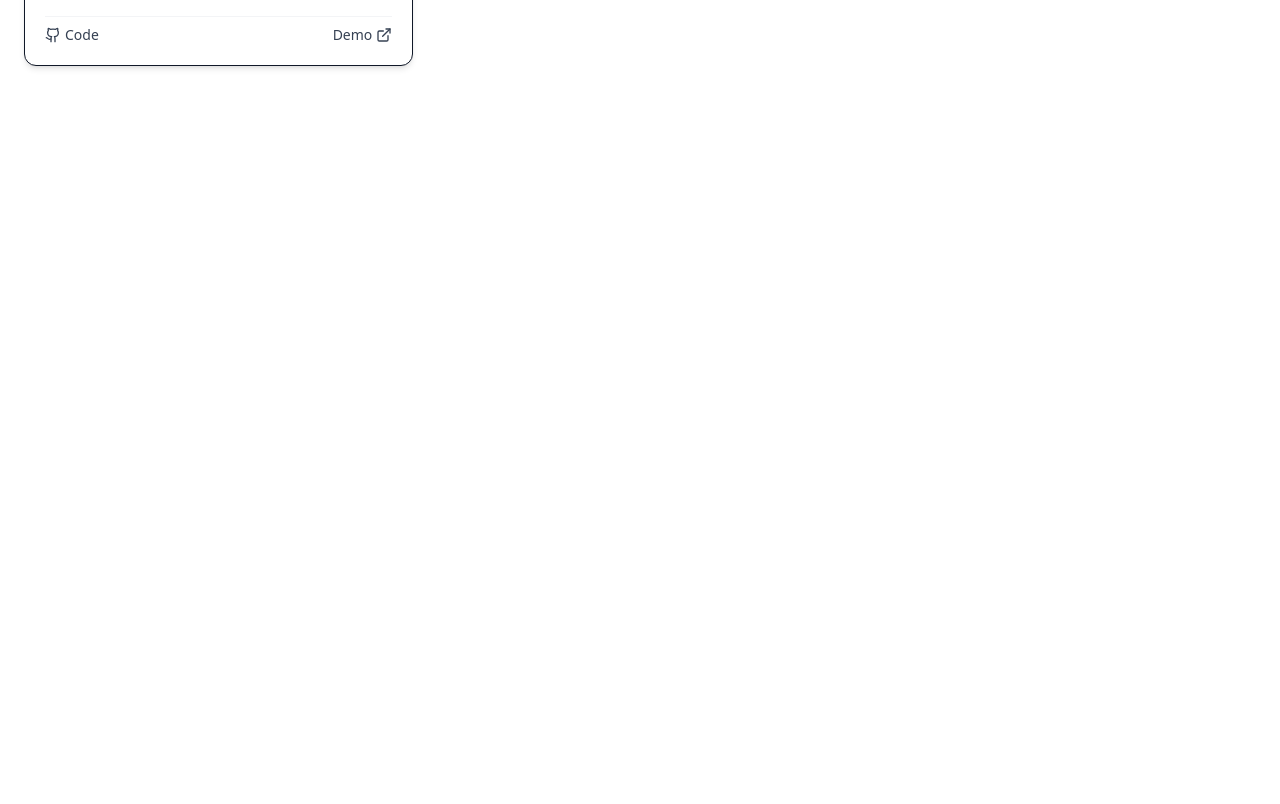
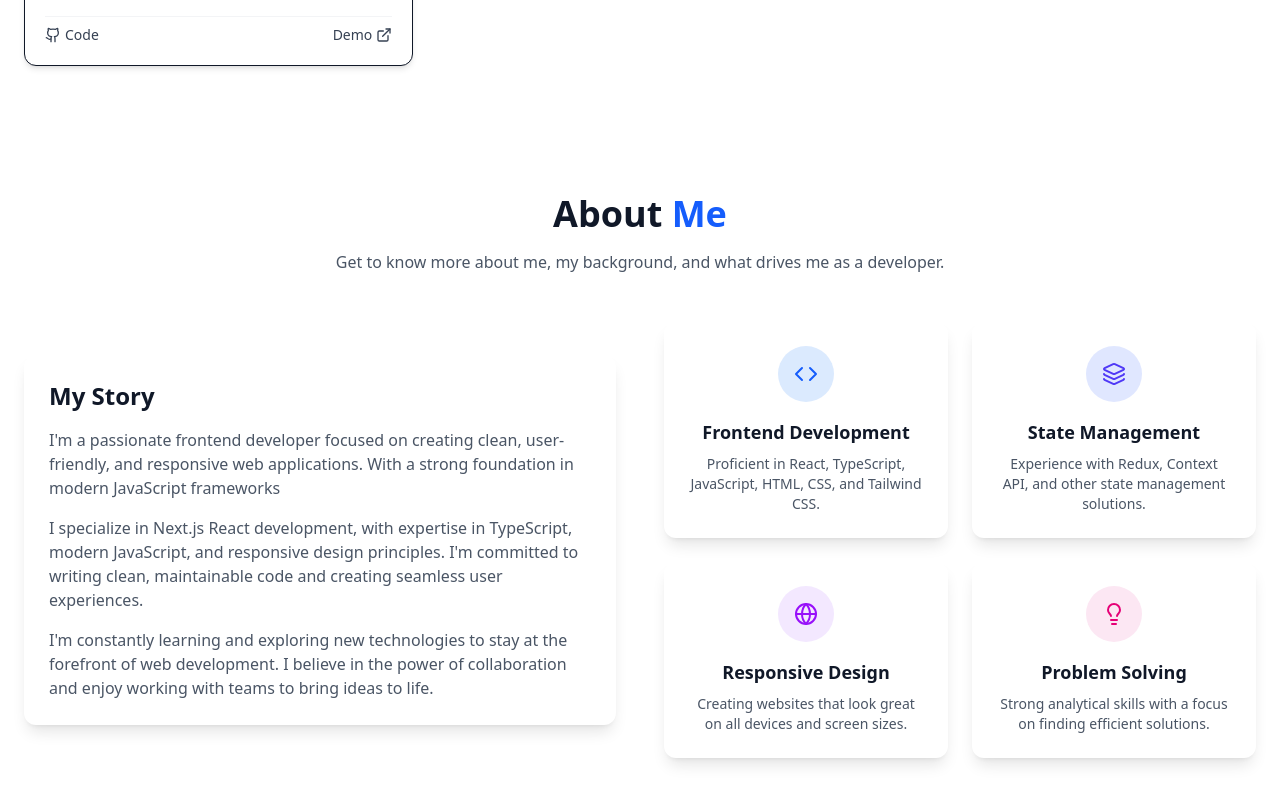
Before and after one commit to joejohn98/my-portfolio_, a Next.js app: page / in a window 1280 px wide. Shown: the part 2000-2804 px from the top of the page. Before the commit the page ends 2130 px from the top, so only its background shows below. Built offline with nearby package versions, Linux system fonts and the light colour scheme.

Commit message:
feat: Add About section
This commit introduces a new "About Me" section to the portfolio.

A new component, `About.tsx`, has been created to display a personal summary and highlight key skills like Frontend Development.

```diff
--- a/src/app/page.tsx
+++ b/src/app/page.tsx
@@ -2,6 +2,7 @@ import Hero from "@/sections/Hero";
 import Projects from "@/sections/Projects";
 
 import Header from "@/components/Header";
+import About from "@/sections/About";
 
 
 export default function Page() {
@@ -11,6 +12,7 @@ export default function Page() {
       <main>
         <Hero />
         <Projects />
+        <About />
       </main>
     </div>
   );
--- /dev/null
+++ b/src/sections/About.tsx
@@ -0,0 +1,117 @@
+import { Code, Globe, Lightbulb, Layers } from "lucide-react";
+import { NextPage } from "next";
+
+const About: NextPage = () => {
+  return (
+    <section id="about" className="py-16">
+      <div className="container mx-auto px-4 md:px-6">
+        <div className="text-center mb-12 animate-slide-up">
+          <h2 className="text-3xl md:text-4xl font-bold text-gray-900 dark:text-white mb-4">
+            About <span className="text-blue-600 dark:text-blue-400">Me</span>
+          </h2>
+          <p className="text-gray-600 dark:text-gray-300 max-w-2xl mx-auto">
+            Get to know more about me, my background, and what drives me as a
+            developer.
+          </p>
+        </div>
+
+        <div className="grid grid-cols-1 lg:grid-cols-2 gap-12 items-center">
+          <div className="animate-slide-up delay-100">
+            <div className="bg-white dark:bg-[#020817] border border-transparent dark:border-gray-700 rounded-xl p-6 shadow-lg">
+              <h3 className="text-2xl font-bold text-gray-900 dark:text-white mb-4">
+                My Story
+              </h3>
+              <p className="text-gray-600 dark:text-gray-300 mb-4">
+                I&#39;m a passionate frontend developer focused on creating
+                clean, user-friendly, and responsive web applications. With a
+                strong foundation in modern JavaScript frameworks
+              </p>
+              <p className="text-gray-600 dark:text-gray-300 mb-4">
+                I specialize in Next.js React development, with expertise in
+                TypeScript, modern JavaScript, and responsive design principles.
+                I&#39;m committed to writing clean, maintainable code and
+                creating seamless user experiences.
+              </p>
+              <p className="text-gray-600 dark:text-gray-300">
+                I&#39;m constantly learning and exploring new technologies to
+                stay at the forefront of web development. I believe in the power
+                of collaboration and enjoy working with teams to bring ideas to
+                life.
+              </p>
+            </div>
+          </div>
+
+          <div className="animate-slide-up delay-200">
+            <div className="grid grid-cols-1 md:grid-cols-2 gap-6">
+              <div className="bg-white dark:bg-[#020817] rounded-xl p-6 shadow-lg flex flex-col items-center text-center transition-all duration-300 hover:shadow-xl hover:-translate-y-2">
+                <div className="bg-blue-100 dark:bg-blue-900/30 p-4 rounded-full mb-4">
+                  <Code
+                    size={24}
+                    className="text-blue-600 dark:text-blue-400"
+                  />
+                </div>
+                <h4 className="text-lg font-bold text-gray-900 dark:text-white mb-2">
+                  Frontend Development
+                </h4>
+                <p className="text-gray-600 dark:text-gray-300 text-sm">
+                  Proficient in React, TypeScript, JavaScript, HTML, CSS, and
+                  Tailwind CSS.
+                </p>
+              </div>
+
+              <div className="bg-white dark:bg-[#020817] rounded-xl p-6 shadow-lg flex flex-col items-center text-center transition-all duration-300 hover:shadow-xl hover:-translate-y-2">
+                <div className="bg-indigo-100 dark:bg-indigo-900/30 p-4 rounded-full mb-4">
+                  <Layers
+                    size={24}
+                    className="text-indigo-600 dark:text-indigo-400"
+                  />
+                </div>
+                <h4 className="text-lg font-bold text-gray-900 dark:text-white mb-2">
+                  State Management
+                </h4>
+                <p className="text-gray-600 dark:text-gray-300 text-sm">
+                  Experience with Redux, Context API, and other state management
+                  solutions.
+                </p>
+              </div>
+
+              <div className="bg-white dark:bg-[#020817] rounded-xl p-6 shadow-lg flex flex-col items-center text-center transition-all duration-300 hover:shadow-xl hover:-translate-y-2">
+                <div className="bg-purple-100 dark:bg-purple-900/30 p-4 rounded-full mb-4">
+                  <Globe
+                    size={24}
+                    className="text-purple-600 dark:text-purple-400"
+                  />
+                </div>
+                <h4 className="text-lg font-bold text-gray-900 dark:text-white mb-2">
+                  Responsive Design
+                </h4>
+                <p className="text-gray-600 dark:text-gray-300 text-sm">
+                  Creating websites that look great on all devices and screen
+                  sizes.
+                </p>
+              </div>
+
+              <div className="bg-white dark:bg-[#020817] rounded-xl p-6 shadow-lg flex flex-col items-center text-center transition-all duration-300 hover:shadow-xl hover:-translate-y-2">
+                <div className="bg-pink-100 dark:bg-pink-900/30 p-4 rounded-full mb-4">
+                  <Lightbulb
+                    size={24}
+                    className="text-pink-600 dark:text-pink-400"
+                  />
+                </div>
+                <h4 className="text-lg font-bold text-gray-900 dark:text-white mb-2">
+                  Problem Solving
+                </h4>
+                <p className="text-gray-600 dark:text-gray-300 text-sm">
+                  Strong analytical skills with a focus on finding efficient
+                  solutions.
+                </p>
+              </div>
+            </div>
+          </div>
+        </div>
+      </div>
+    </section>
+  );
+};
+
+export default About;
```
